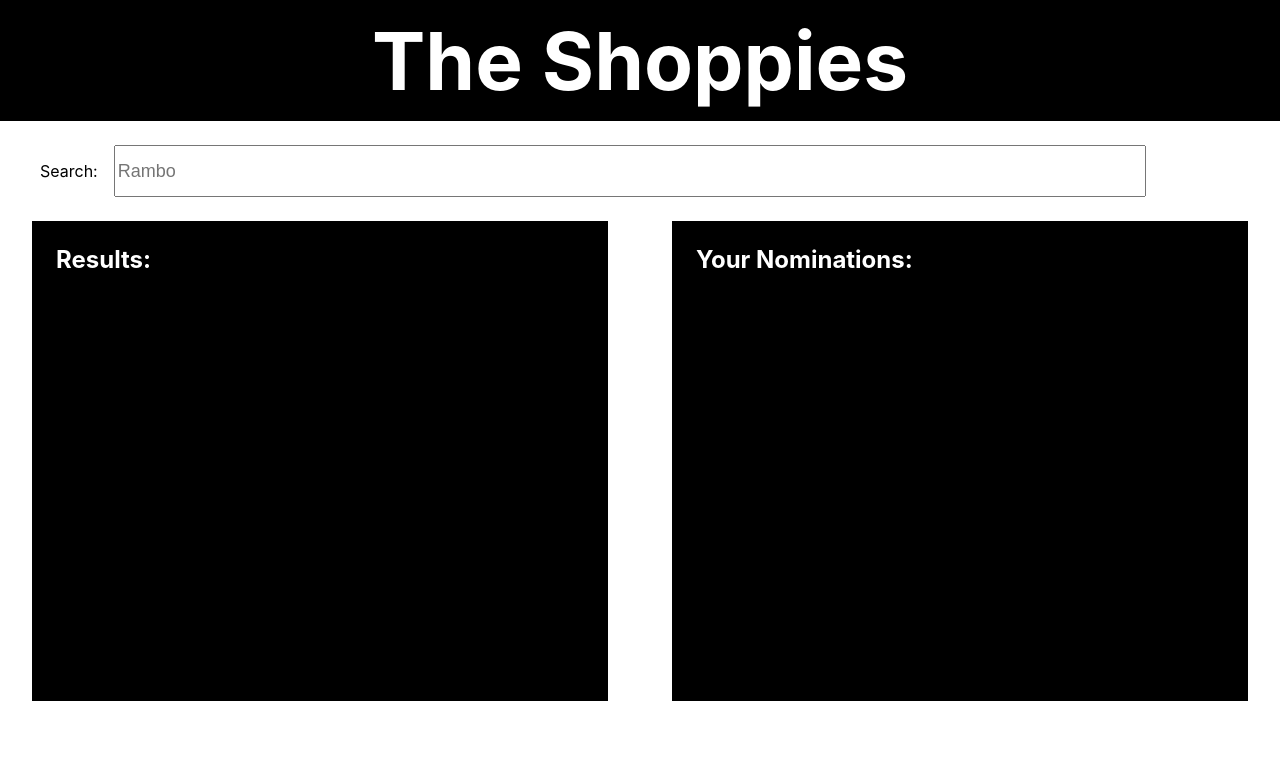
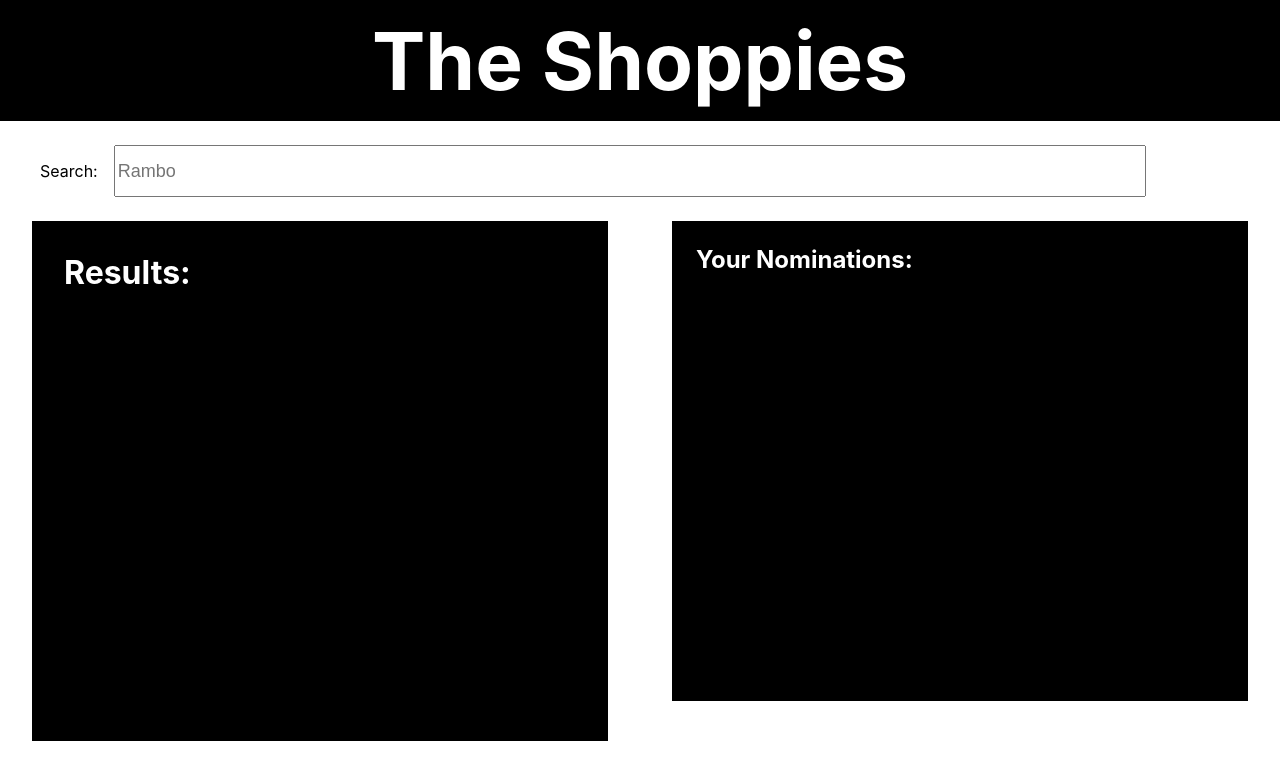
Before and after one commit to tarynmartin/shopify-challenge, a React (Create React App) app: page / in a window 1280 px wide. Shown: the top 780 px of the page. Built offline with nearby package versions, Linux system fonts and the light colour scheme.

Commit message:
Add cards to display movie info, associated styling, and display cards in results section

```diff
--- /dev/null
+++ b/src/Components/MovieCard/MovieCard.css
@@ -0,0 +1,9 @@
+.moviecard {
+  box-sizing: border-box;
+  width: 43vw;
+}
+
+.movie-info {
+  margin: 0;
+  margin-right: 0.5em;
+}
--- /dev/null
+++ b/src/Components/MovieCard/MovieCard.js
@@ -0,0 +1,13 @@
+import React from 'react';
+import './MovieCard.css';
+
+function MovieCard({ movie, parent }) {
+
+  return (
+    <article className='moviecard'>
+      <h2 className='movie-info'>{`${movie.Title} (${movie.Year})`}<button>Nominate</button></h2>
+    </article>
+  )
+}
+
+export default MovieCard;
--- a/src/Components/Results/Results.css
+++ b/src/Components/Results/Results.css
@@ -1,10 +1,17 @@
 .results {
   background-color: black;
   color: white;
-  height: 60vh;
+  overflow-y: scroll;
+  box-sizing: border-box;
+  height: 65vh;
   width: 45vw;
 }
 
 .results-title {
+  font-size: 2em;
   margin: 1em;
 }
+
+.movie-results {
+  margin-left: 2em;
+}
--- a/src/Components/Results/Results.js
+++ b/src/Components/Results/Results.js
@@ -1,10 +1,26 @@
 import React from 'react';
+import MovieCard from '../MovieCard/MovieCard.js';
 import './Results.css';
 
-function Results() {
+function Results({movies}) {
+  let allMovies;
+
+  if(movies) {
+    allMovies = movies.map(movie => {
+      return (
+        <MovieCard movie={movie} parent={'results'} key={movie.imdbID}/>
+      )
+    })
+  }
+
   return (
     <div className='results'>
       <h2 className='results-title'>Results:</h2>
+      {movies &&
+        <div className='movie-results'>
+          {allMovies}
+        </div>
+      }
     </div>
   )
 }
```
Also changed, not shown: 1 other file (tests, documents, lock files or other folders).
